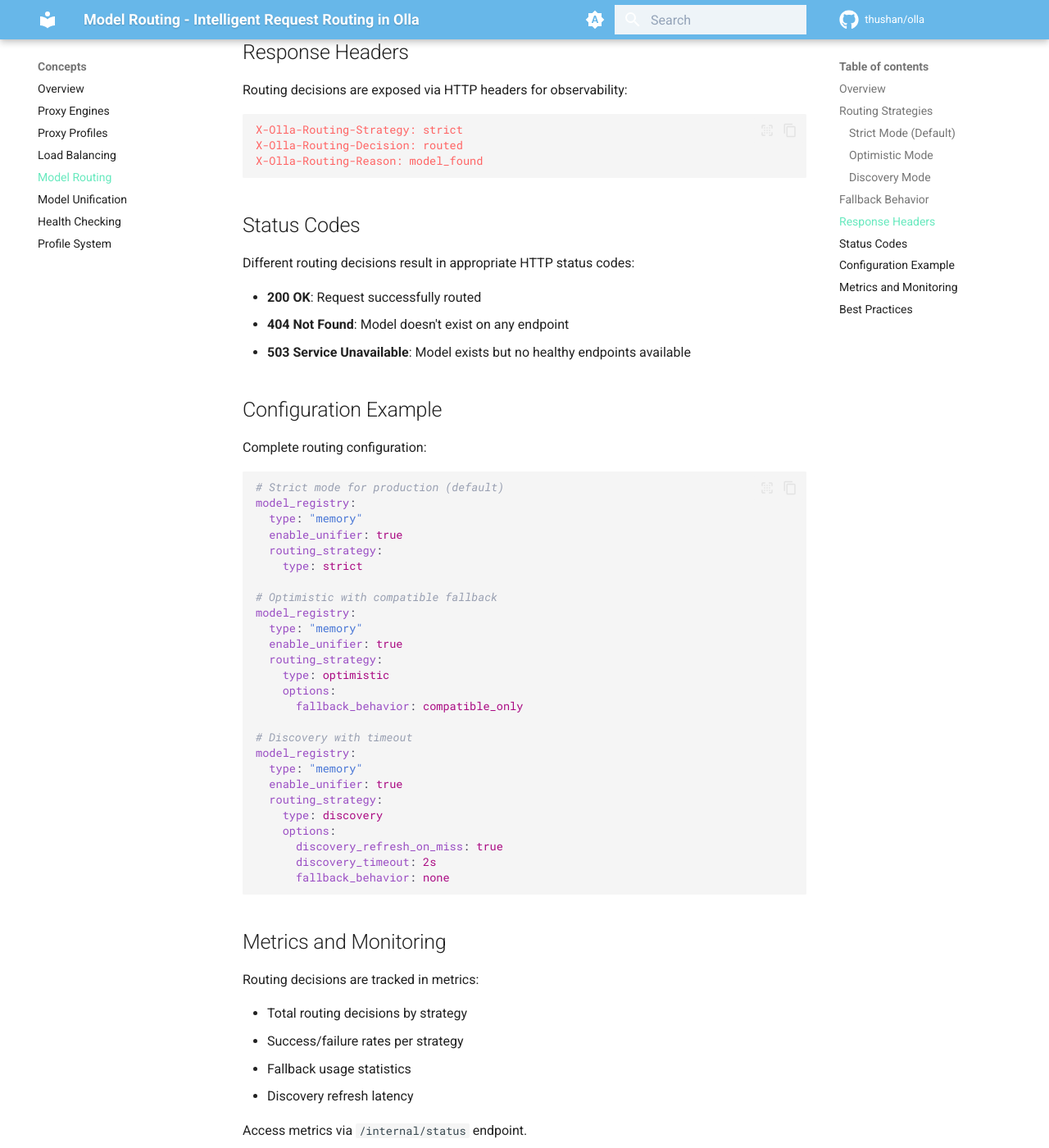
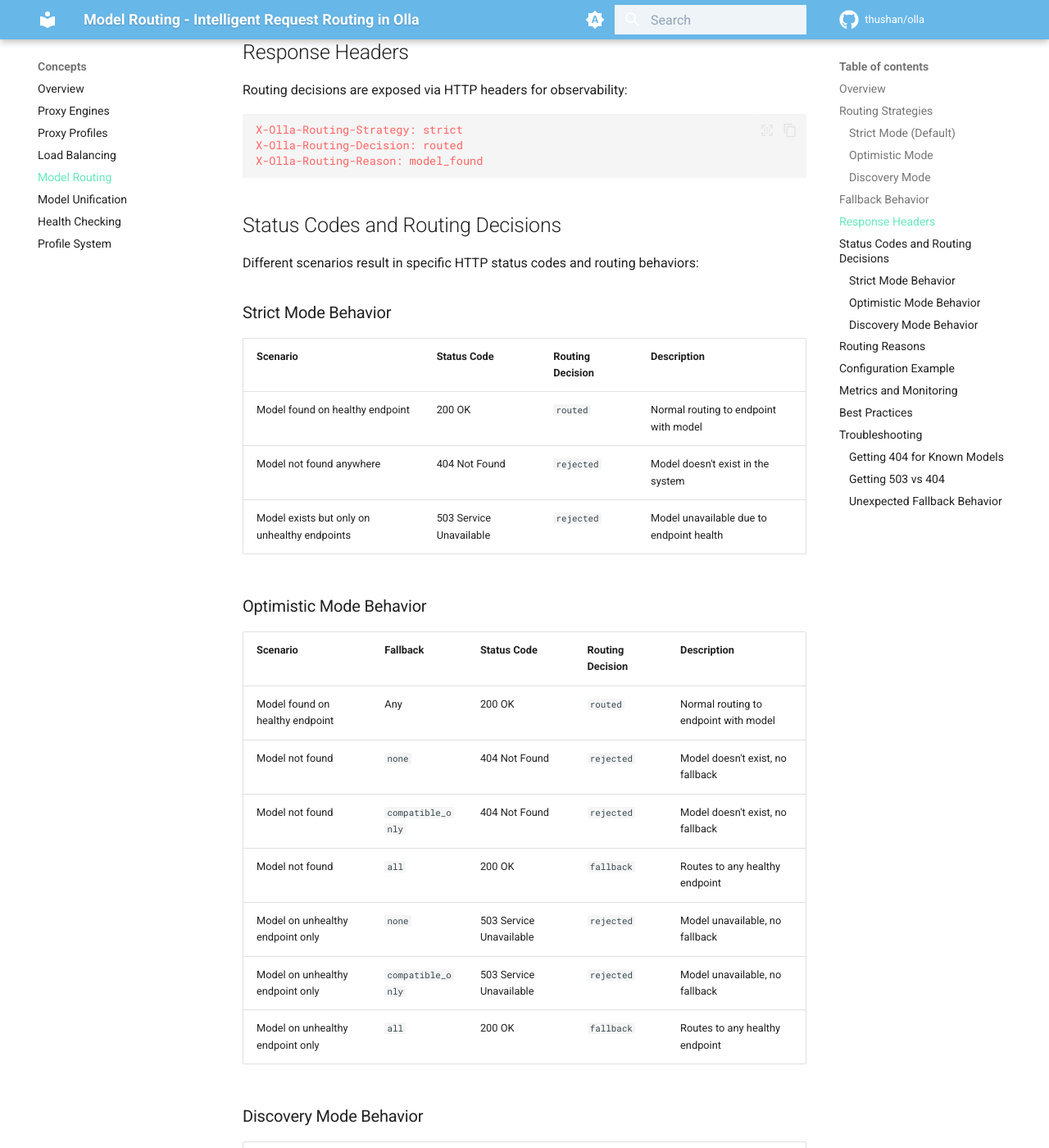
Before and after one commit to leo-3889/olla, an MkDocs documentation site: the page built from docs/content/concepts/model-routing.md, in a window 1280 px wide and 1400 px high, scrolled down 2303 px. Shown: the whole window at 82% size. Built offline with MkDocs 1.6.1 and Material for MkDocs 9.7.7, drawn with Linux system fonts in a browser that asks for light colours; emoji names are drawn with the system emoji font; comment, search, counter and statistics services are not loaded; some of the changed text lies outside the part shown.

Commit message:
coderabbit feedback about routing

````diff
--- a/docs/content/concepts/model-routing.md
+++ b/docs/content/concepts/model-routing.md
@@ -99,9 +99,9 @@ model_registry:
 
 Controls what happens when the requested model isn't available on any healthy endpoint:
 
-- **`compatible_only`**: Reject the request - prevents routing to endpoints that don't have the model
+- **`compatible_only`**: Reject the request with 404 - prevents routing to endpoints that don't have the model
 - **`all`**: Route to any healthy endpoint even if they don't have the model
-- **`none`**: Never fall back, always reject if model not found
+- **`none`**: Never fall back, always reject with 404 if model not found
 
 ## Response Headers
 
@@ -113,13 +113,51 @@ X-Olla-Routing-Decision: routed
 X-Olla-Routing-Reason: model_found
 ```
 
-## Status Codes
+## Status Codes and Routing Decisions
 
-Different routing decisions result in appropriate HTTP status codes:
+Different scenarios result in specific HTTP status codes and routing behaviors:
 
-- **200 OK**: Request successfully routed
-- **404 Not Found**: Model doesn't exist on any endpoint
-- **503 Service Unavailable**: Model exists but no healthy endpoints available
+### Strict Mode Behavior
+
+| Scenario | Status Code | Routing Decision | Description |
+|----------|-------------|------------------|-------------|
+| Model found on healthy endpoint | 200 OK | `routed` | Normal routing to endpoint with model |
+| Model not found anywhere | 404 Not Found | `rejected` | Model doesn't exist in the system |
+| Model exists but only on unhealthy endpoints | 503 Service Unavailable | `rejected` | Model unavailable due to endpoint health |
+
+### Optimistic Mode Behavior
+
+| Scenario | Fallback | Status Code | Routing Decision | Description |
+|----------|----------|-------------|------------------|-------------|
+| Model found on healthy endpoint | Any | 200 OK | `routed` | Normal routing to endpoint with model |
+| Model not found | `none` | 404 Not Found | `rejected` | Model doesn't exist, no fallback |
+| Model not found | `compatible_only` | 404 Not Found | `rejected` | Model doesn't exist, no fallback |
+| Model not found | `all` | 200 OK | `fallback` | Routes to any healthy endpoint |
+| Model on unhealthy endpoint only | `none` | 503 Service Unavailable | `rejected` | Model unavailable, no fallback |
+| Model on unhealthy endpoint only | `compatible_only` | 503 Service Unavailable | `rejected` | Model unavailable, no fallback |
+| Model on unhealthy endpoint only | `all` | 200 OK | `fallback` | Routes to any healthy endpoint |
+
+### Discovery Mode Behavior
+
+| Scenario | Status Code | Routing Decision | Description |
+|----------|-------------|------------------|-------------|
+| Model found after refresh | 200 OK | `routed` | Discovery found the model |
+| Model not found after refresh | Depends on fallback | `rejected` or `fallback` | Follows fallback behavior settings |
+| Discovery timeout | Depends on fallback | `rejected` or `fallback` | Falls back to cached data |
+
+## Routing Reasons
+
+The `X-Olla-Routing-Reason` header provides detailed information about routing decisions:
+
+| Reason | Status | Description |
+|--------|--------|-------------|
+| `model_found` | 200 | Model found on healthy endpoints |
+| `model_not_found` | 404 | Model doesn't exist in the system |
+| `model_not_found_fallback` | 200 | Model not found but falling back to all endpoints |
+| `model_unavailable_no_fallback` | 503 | Model exists but unavailable, no fallback |
+| `model_unavailable_compatible_only` | 503 | Model exists but unavailable, compatible_only prevents fallback |
+| `all_healthy_fallback` | 200 | Using all healthy endpoints as fallback |
+| `discovery_failed` | Varies | Discovery refresh failed, using cached data |
 
 ## Configuration Example
 
@@ -171,4 +209,62 @@ Access metrics via `/internal/status` endpoint.
 2. **Enable discovery mode** when models change frequently
 3. **Monitor routing headers** to understand request flow
 4. **Set appropriate timeouts** for discovery mode
-5. **Use compatible_only fallback** to maintain API compatibility
+5. **Choose fallback behavior carefully**:
+   - `none` or `compatible_only` for APIs that need model accuracy
+   - `all` only when any endpoint can handle unknown models
+
+## Troubleshooting
+
+### Getting 404 for Known Models
+
+**Issue**: Requests return 404 even though the model exists
+
+**Possible Causes**:
+- Model only exists on unhealthy endpoints
+- Using `compatible_only` or `none` fallback when model isn't discovered yet
+- Model discovery hasn't run yet
+
+**Solutions**:
+1. Check endpoint health: `curl http://localhost:40114/internal/status/endpoints`
+2. Verify model discovery: `curl http://localhost:40114/internal/status/models`
+3. Try discovery mode with refresh:
+   ```yaml
+   routing_strategy:
+     type: discovery
+     options:
+       discovery_refresh_on_miss: true
+   ```
+
+### Getting 503 vs 404
+
+**Understanding the Difference**:
+- **404**: Model doesn't exist anywhere in the system
+- **503**: Model exists but no healthy endpoints have it
+
+**How to Debug**:
+```bash
+# Check all models in the system
+curl http://localhost:40114/olla/models
+
+# Check endpoint health
+curl http://localhost:40114/internal/status/endpoints
+
+# Look at routing headers
+curl -I http://localhost:40114/olla/ollama/v1/chat/completions \
+  -H "Content-Type: application/json" \
+  -d '{"model": "test-model", "messages": []}'
+```
+
+### Unexpected Fallback Behavior
+
+**Issue**: Requests going to endpoints without the model
+
+**Check Your Configuration**:
+```yaml
+# This allows fallback to any endpoint
+fallback_behavior: "all"
+
+# These prevent fallback
+fallback_behavior: "none"        # Returns 404 for unknown models
+fallback_behavior: "compatible_only"  # Returns 404 for unknown models
+```
````
Also changed, not shown: 1 other file.
